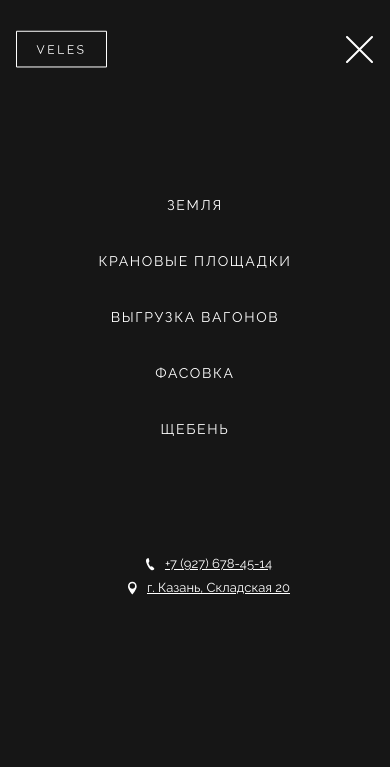
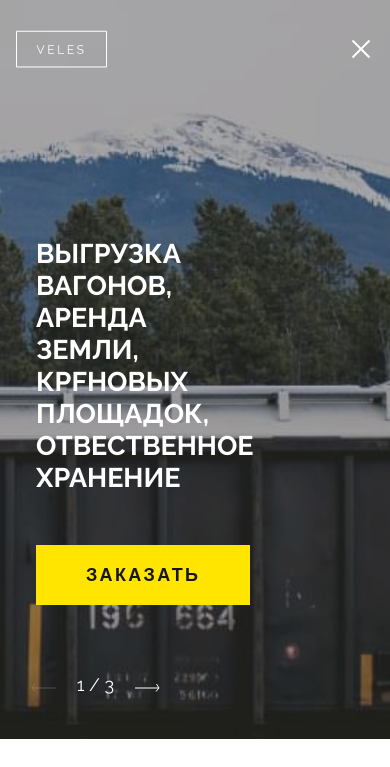
Before and after one commit to bublik13/veles, a website: page docs/index.html in a window 390 px wide. Shown: the top 767 px of the page. Drawn offline with Linux system fonts and the light colour scheme.

Commit message:
memu_phone1

```diff
--- a/app/scss/blocks/body.scss
+++ b/app/scss/blocks/body.scss
@@ -2,3 +2,7 @@
     font-family: $basic-family;
     background-color: $body-bg;
 }
+
+.body__lock{
+    overflow: hidden;
+}
--- a/app/scss/blocks/header.scss
+++ b/app/scss/blocks/header.scss
@@ -2,6 +2,7 @@
   background-color: #161616;
   position: relative;
   padding-bottom: 39px;
+  z-index: 0;
 }
 .header__top {
   padding: 30px 0 30px 0;
@@ -11,6 +12,7 @@
   display: flex;
   align-items: center;
 }
+
 .header__nav {
   list-style-type: none;
   flex-grow: 1;
@@ -34,22 +36,95 @@
   line-height: 24px;
   color: #ffffff;
 }
+.burger {
+  width: 25px;
+  height: 25px;
+  background-color: transparent;
+  border: 0;
+  cursor: pointer;
+  position: relative;
+}
+.burger__line {
+  position: absolute;
+  width: 24px;
+  height: 2px;
+  background-color: #ffffff;
+  top: 50%;
+  margin-top: -1px;
+  left: 0;
+  transition: transform 0.2s ease, opacity 0.2s ease;
+}
 
-@media (max-width: 768px) {
-  .header--column .header__container {
+.burger__line:first-child {
+  transform: translateY(-8px);
+}
+
+.burger__line:last-child {
+  transform: translateY(8px);
+}
+
+.burger--active .burger__line:first-child {
+  transform: translateY(0) rotate(45deg);
+}
+
+.burger--active .burger__line:nth-child(2) {
+  opacity: 0;
+}
+
+.burger--active .burger__line:last-child {
+  transform: translateY(0) rotate(-45deg);
+}
+.header__burger {
+  display: none;
+  margin-left: auto;
+}
+
+.header__logo,
+.header__burger {
+  z-index: 3;
+  position: relative;
+}
+@media (max-width: 1200px) {
+  .header:before {
+    content: "";
+    position: absolute;
+    top: 0;
+    left: 0;
+    bottom: 0;
+    right: 0;
+    background-color: #000;
+    z-index: -1;
+    opacity: 0.3;
+  }
+  .header__nav {
+    position: fixed;
+    top: 0;
+    left: 0;
+    right: 0;
+    bottom: 0;
+    background-color: #161616;
+    z-index: 2;
+    transition: transform 0.2s ease;
+    transform: translateX(-100%);
+    pointer-events: none;
+    opacity: 0;
     display: flex;
-    flex-direction: column;
     align-items: center;
+    justify-content: center;
+    padding-top: 110px;
+    overflow-y: auto;
   }
-  .header--column .header__top {
-    content: " ";
-    background-image: url(../img/x.svg);
-    background-repeat: no-repeat;
-    background-position: top 36px right 17px;
-    cursor: pointer;
+
+  .header__nav--active {
+    transform: translateX(0);
+    opacity: 1;
+    pointer-events: auto;
   }
-  .header--column .header__logo {
-    align-self: flex-start;
-    margin-bottom: 109px;
+
+  .header__burger {
+    display: block;
+  }
+  .header__info {
+    display: none;
   }
 }
--- a/app/scss/blocks/info.scss
+++ b/app/scss/blocks/info.scss
@@ -1,6 +1,4 @@
-.info {
-  background-color: #161616;
-}
+
 .info__inner {
   display: grid;
   grid-template-columns: repeat(2, 1fr);
@@ -30,7 +28,7 @@
   padding-right: 35px;
 }
 .info__arrow {
-  background-color: #161616;
+  background-color: transparent;
   border: none;
   cursor: pointer;
   width: 26px;
@@ -38,7 +36,6 @@
   display: flex;
   justify-content: center;
   align-items: center;
-  padding: 0 20px;
 }
 .info__arrow-button--disabled {
   opacity: 0.2;
@@ -47,10 +44,17 @@
   font-size: 18px;
   line-height: 21px;
   color: #ffffff;
+  padding: 0 20px;
 }
 @media (max-width: 768px) {
-  .info__inner-pic--column {
-    position: static;
+  .info__inner-pic{
+    position: absolute;
     width: 100%;
+    height: 100%;
+    top: 0;
+    bottom: 0;
+    left: 0;
+    z-index: -2;
   }
+
 }
--- a/app/scss/blocks/nav.scss
+++ b/app/scss/blocks/nav.scss
@@ -17,7 +17,6 @@
     display: flex;
     flex-direction: column;
     align-items: center;
-    margin-bottom: 95px;
   }
   .nav__list--column .nav__link {
     font-size: 14px;
--- a/docs/index.html
+++ b/docs/index.html
@@ -1,6 +1,5 @@
 <!DOCTYPE html>
 <html lang="ru">
-
   <head>
     <!-- подключаем meta, title, css -->
     <meta charset="UTF-8">
@@ -17,30 +16,47 @@
 </svg> -->
   </head>
   <body class="body">
-   <header class="header header--column">
+    <header class="header header--column header--nav-open">
       <div class="header__top">
         <div class="header__container container">
           <a href="#" class="logo header__logo">
-                    <img class="logo__img" src="img/logo.svg" alt="logo">
+            <img class="logo__img" src="img/logo.svg" alt="logo" />
           </a>
+
           <nav class="nav header__nav">
             <ul class="nav__list nav__list--column">
-                        <li class="nav__item"><a href="#" class="nav__link">ЗЕМЛЯ</a></li>
-                        <li class="nav__item"><a href="#" class="nav__link">КРАНОВЫЕ ПЛОЩАДКИ</a></li>
-                        <li class="nav__item"><a href="#" class="nav__link">ВЫГРУЗКА ВАГОНОВ</a></li>
-                        <li class="nav__item"><a href="#" class="nav__link">ФАСОВКА</a></li>
-                        <li class="nav__item"><a href="#" class="nav__link">ЩЕБЕНЬ</a></li>
+              <li class="nav__item">
+                <a href="#" class="nav__link">ЗЕМЛЯ</a>
+              </li>
+              <li class="nav__item">
+                <a href="#" class="nav__link">КРАНОВЫЕ ПЛОЩАДКИ</a>
+              </li>
+              <li class="nav__item">
+                <a href="#" class="nav__link">ВЫГРУЗКА ВАГОНОВ</a>
+              </li>
+              <li class="nav__item">
+                <a href="#" class="nav__link">ФАСОВКА</a>
+              </li>
+              <li class="nav__item">
+                <a href="#" class="nav__link">ЩЕБЕНЬ</a>
+              </li>
             </ul>
           </nav>
+          <button type="button" class="burger header__burger burger--active">
+              <span class="burger__line"></span>
+              <span class="burger__line"></span>
+              <span class="burger__line"></span>
+          </button>
           <div class="header__info">
-                    <img class="header__info-icon" src="img/tel.svg" alt="phone">
-                    <a class="header__info-text" href="tel:+79276784514"> +7 (927) 678-45-14</a>
+            <img class="header__info-icon" src="img/tel.svg" alt="phone" />
+            <a class="header__info-text" href="tel:+79276784514">
+              +7 (927) 678-45-14</a
+            >
           </div>
           <div class="header__info">
-                    <img class="header__info-icon" src="img/map.svg" alt="map">
+            <img class="header__info-icon" src="img/map.svg" alt="map" />
             <a class="header__info-text" href="#">г. Казань, Складская 20</a>
           </div>
-
         </div>
       </div>
       <div class="header__bottom info">
@@ -48,24 +64,36 @@
           <div class="info__inner">
             <div class="info__inner-left info__list">
               <h2 class="info__title">
-                            ВЫГРУЗКА ВАГОНОВ, АРЕНДА ЗЕМЛИ, КРFНОВЫХ ПЛОЩАДОК, ОТВЕСТВЕННОЕ ХРАНЕНИЕ
+                ВЫГРУЗКА ВАГОНОВ, АРЕНДА ЗЕМЛИ, КРFНОВЫХ ПЛОЩАДОК, ОТВЕСТВЕННОЕ
+                ХРАНЕНИЕ
               </h2>
-                        <button class="info__bth btn"> ЗАКАЗАТЬ</button>
+              <button class="info__bth btn">ЗАКАЗАТЬ</button>
             </div>
-                    <img class="info__inner-pic info__inner-pic--column" src="img/carusel.jpg" alt="balba">
+            <img
+              class="info__inner-pic"
+              src="img/carusel.jpg"
+              alt="balba"
+            />
           </div>
           <div class="info__switch">
             <button type="button" class="info__arrow">
-                        <img src="img/arrow-left.svg" alt="arrow-left" class="info__arrow-button info__arrow-button--disabled">
+              <img
+                src="img/arrow-left.svg"
+                alt="arrow-left"
+                class="info__arrow-button info__arrow-button--disabled"
+              />
             </button>
-                    <div class="info__list"> 1  /  3</div>
+            <div class="info__list">1 / 3</div>
             <button type="button" class="info__arrow">
-                        <img src="img/arrow-right.svg" alt="arrow-right" class="info__arrow-button">
+              <img
+                src="img/arrow-right.svg"
+                alt="arrow-right"
+                class="info__arrow-button"
+              />
             </button>
           </div>
         </div>
       </div>
     </header>
   </body>
-
 </html>
```
Also changed, not shown: app/html/index.html (+47 -19 lines), docs/css/main.css. Lines whose indentation alone changed are shown as unchanged.
